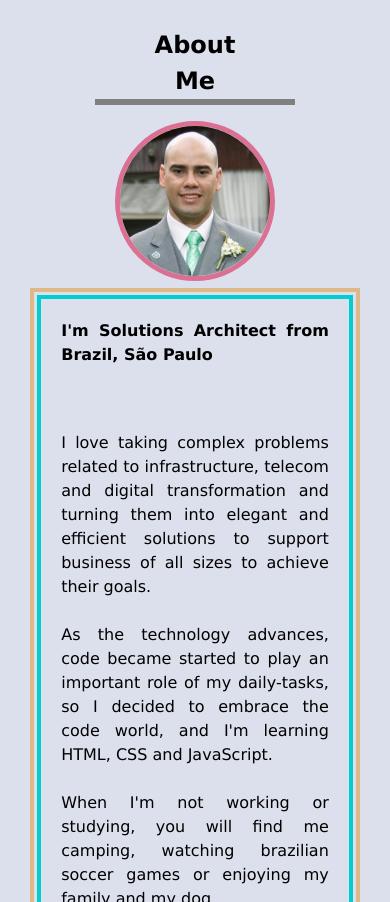
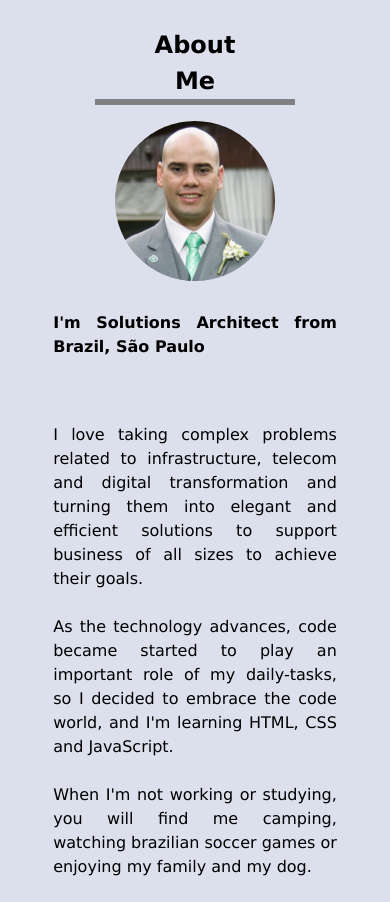
Before and after one commit to flalmeida3105/myportfolio, a plain HTML site: page index.html in a window 390 px wide. Shown: the part 583-1485 px from the top of the page. Drawn offline with Linux system fonts and the light colour scheme.

Commit message:
removed border from media querry

```diff
--- a/assets/css/style.css
+++ b/assets/css/style.css
@@ -319,7 +319,6 @@ footer h3, footer div {
     }
 
     .hero-ctnr {
-        border: yellow solid ;
         display: flex;
         justify-content: center;
     }
@@ -334,7 +333,6 @@ footer h3, footer div {
     }
 
     .pf-ctnr-text, .pf-ctnr-boxes, .pf-ctnr-contact-info {
-        border: burlywood 4px solid;
         padding: 0.2em;
         width: 100%;
         display: flex;
@@ -350,7 +348,6 @@ footer h3, footer div {
     }
 
     .pf-ctnr-text-title {
-        border: #00CED1 4px solid;
         width: 100%;
     }
 
@@ -366,7 +363,6 @@ footer h3, footer div {
     }
 
     #small img {
-        border: palevioletred 5px solid;
         border-radius: 50%;
         max-width: 160px;
         max-height: 160px;
```
